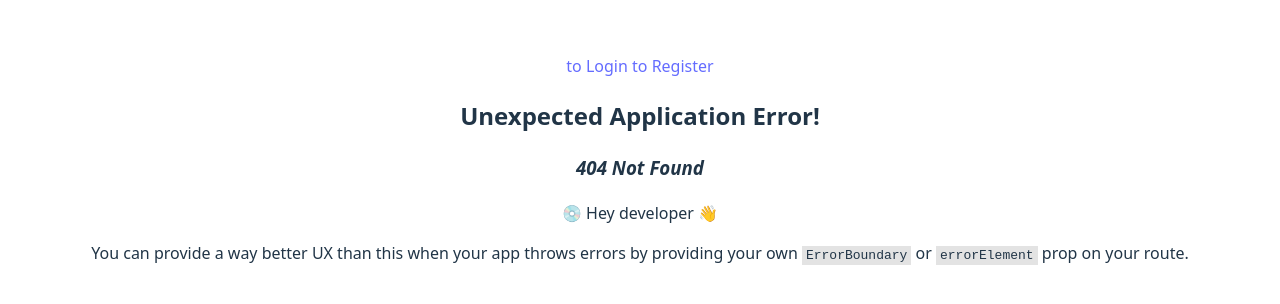
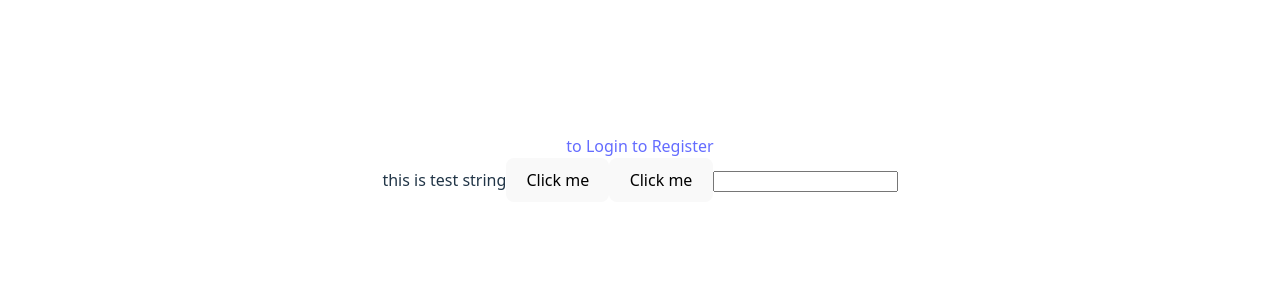
Before and after one commit to pratikkakani080/react_lecture_notes_jan_batch, a React (Vite) app: page /test in a window 1280 px wide. Before the commit this address had no page. Shown: the part 232-536 px from the top of the page. Built offline with nearby package versions, Linux system fonts and the light colour scheme.

Commit message:
add: useRef + useReducer

```diff
--- a/src/App.tsx
+++ b/src/App.tsx
@@ -17,6 +17,7 @@ import client from './config/graphQl';
 import GraphQl from './modules/GraphQl';
 import { Provider } from 'react-redux';
 import { store } from './config/store';
+import Test from './modules/Test';
 
 function App() {
   const [isCheck, setIsCheck] = useState<any>(false)
@@ -31,6 +32,7 @@ function App() {
     { path: "/users", Component: Users },
     { path: "/pi", Component: Cal },
     { path: "/graphql", Component: GraphQl },
+    { path: "/test", Component: Test },
   ]);
   const loggedInEmail = localStorage.getItem('loggedInEmail')
 
--- /dev/null
+++ b/src/modules/Test.tsx
@@ -0,0 +1,50 @@
+import { useReducer, useRef, useState } from 'react'
+
+const initialValues: any = {
+    count: 0,
+    str: ''
+}
+
+function reducer(state: any, action: any) {
+    if (action.type === 'increment') {
+        state.count += 1
+        return state
+    }
+    if (action.type === 'change_string') {
+        state.str = action.payload
+        return state
+    }
+    throw Error('Unknown action.');
+}
+
+function Test() {
+    const [states, dispatch] = useReducer(reducer, initialValues)
+    const ref = useRef(null)
+    const countRef = useRef(0)
+    const [first, setfirst] = useState(0)
+
+    const handleClick = () => {
+        console.log(ref.current);
+        const element = ref.current
+        if (element) {
+            element.style.backgroundColor = 'red'
+        }
+        countRef.current = first
+        setfirst(first + 1)
+    }
+
+    return (
+        <div>
+            <span ref={ref}>this is test string</span>
+            <button onClick={handleClick}>Click me</button>
+            <button onClick={() => {
+                dispatch({ type: 'increment' })
+            }}>Click me</button>
+            <input type="text" name="str" id="str" onChange={(e) => {
+                dispatch({ type: 'change_string', payload: e.target.value })
+            }} />
+        </div>
+    )
+}
+
+export default Test
```
Also changed, not shown: 1 other file (tests, documents, lock files or other folders).
